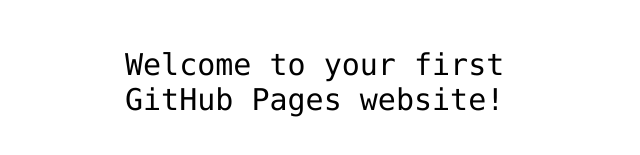
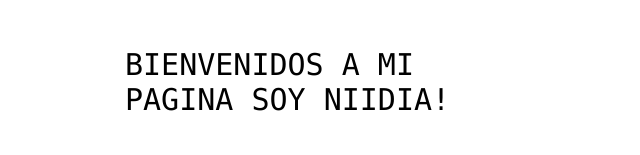
Before and after one commit to nidia18/trabajonidia, a plain HTML site: page index.html in a window 1280 px wide. Shown: the part 341-496 px from the top of the page, without its empty margins (315-955 px from the left). Drawn offline with Linux system fonts and the light colour scheme.

Commit message:
Update index.html

```diff
--- a/index.html
+++ b/index.html
@@ -3,7 +3,7 @@
 <html>
 <head>
   <meta http-equiv="Content-Type" content="text/html; charset=utf-8"/>
-  <title>my-first-website</title>
+  <title>MI PRACTICA</title>
   <LINK href="styles.css" rel="stylesheet" type="text/css">
 </head>
 
@@ -12,7 +12,7 @@
 <img src="https://octodex.github.com/images/daftpunktocat-thomas.gif" id="octocat" alt="octocat-gif" />
 
 <!-- Change this code here by copy and pasting your template on line 15 -->
-<p>Welcome to your first GitHub Pages website!</p>
+<p>BIENVENIDOS A MI PAGINA SOY NIIDIA!</p>
 
 </body>
 </html>
```
